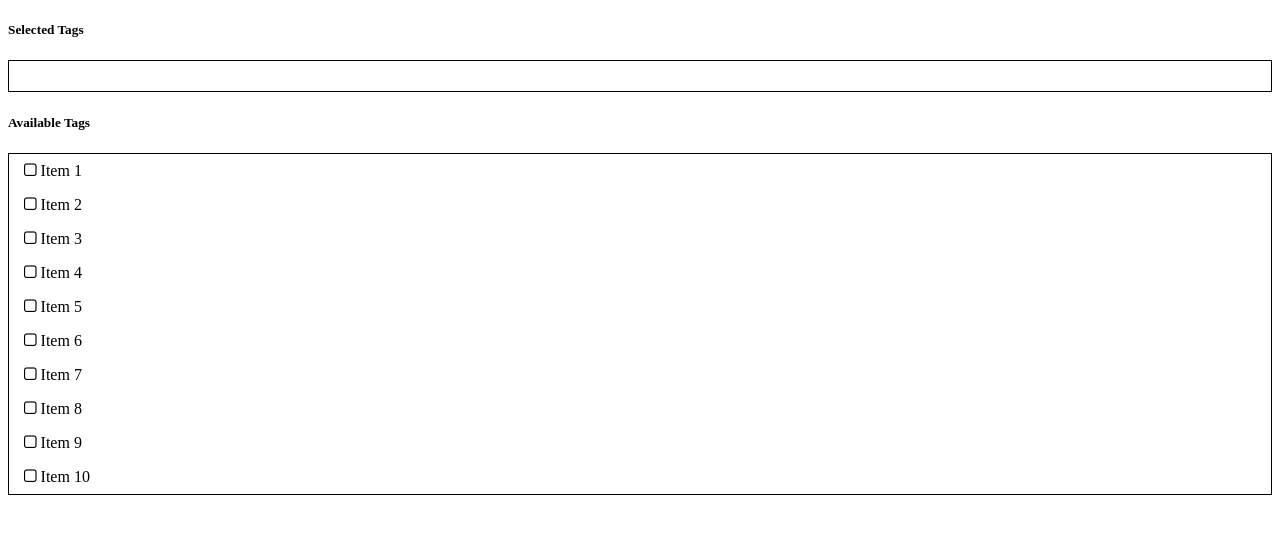
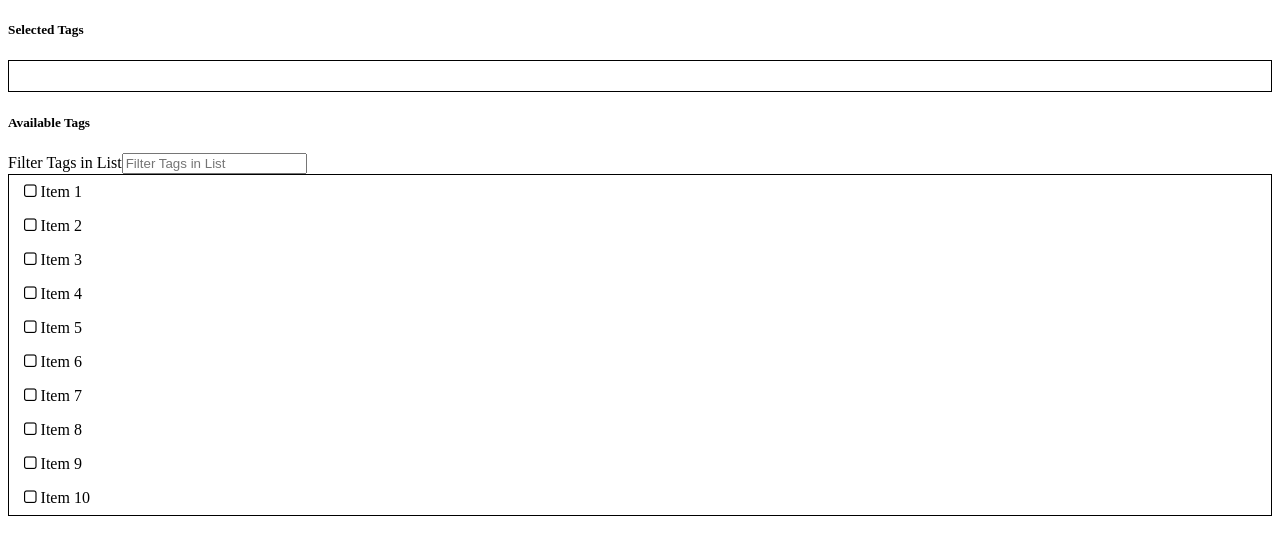
Before and after one commit to pjlamb12/angular-tag-select, an Angular app: page / in a window 1280 px wide. Shown: the top 542 px of the page. Built offline with nearby package versions, Linux system fonts and the light colour scheme.

Commit message:
Add the label and input for the tag filter, and fixed the filter pipe

```diff
--- a/src/app/tag-select/tag-filter.pipe.ts
+++ b/src/app/tag-select/tag-filter.pipe.ts
@@ -6,16 +6,8 @@ import { Tag } from './tag';
 })
 export class TagFilterPipe implements PipeTransform {
 
-  transform(tag: Tag, filterText: string): any {
-	const hasMatch: boolean =
-		tag.display.indexOf(filterText) > -1 ||
-		(
-			typeof tag.value === 'string' ?
-				tag.value.indexOf(filterText) > -1 :
-				tag.value === +(filterText)
-		);
-
-	return hasMatch;
+  transform(tags: Tag[], filterText: string): any {
+	  return tags.filter((tag: Tag) => tag.display.toLowerCase().indexOf(filterText) > -1 || (typeof tag.value === 'string' ? tag.value.toLowerCase().indexOf(filterText) > -1 : tag.value === +(filterText)));
   }
 
 }
--- a/src/app/tag-select/tag-select.module.ts
+++ b/src/app/tag-select/tag-select.module.ts
@@ -1,11 +1,13 @@
 import { NgModule } from '@angular/core';
 import { CommonModule } from '@angular/common';
+import { FormsModule } from '@angular/forms';
 import { TagSelectComponent } from './tag-select/tag-select.component';
 import { TagFilterPipe } from './tag-filter.pipe';
 
 @NgModule({
   imports: [
-    CommonModule
+	CommonModule,
+	FormsModule
   ],
   declarations: [TagSelectComponent, TagFilterPipe],
   exports: [TagSelectComponent]
--- a/src/app/tag-select/tag-select/tag-select.component.html
+++ b/src/app/tag-select/tag-select/tag-select.component.html
@@ -6,8 +6,12 @@
 	</li>
 </ul>
 <h5>Available {{ tagItemIdentiferPlural ? tagItemIdentiferPlural : 'Tags' }}</h5>
+<div class="filter-input">
+	<label for="filterTextInput">Filter Tags in List</label>
+	<input name="filterTextInput" type="text" placeholder="Filter Tags in List" [(ngModel)]="filterText">
+</div>
 <ul class="possible-tag-list">
-	<li *ngFor="let tag of possibleTags" (click)="toggleTag(tag)">
+	<li *ngFor="let tag of possibleTags | tagFilter:filterText" (click)="toggleTag(tag)">
 		<i class="{{ iconClasses.iconPrefix }}" [ngClass]="setIconNgClassName(tag)"></i>
 		{{ tag.display }}
 	</li>
--- a/src/app/tag-select/tag-select/tag-select.component.ts
+++ b/src/app/tag-select/tag-select/tag-select.component.ts
@@ -18,6 +18,7 @@ export class TagSelectComponent implements OnInit {
 	@Output() selectedTagsUpdated: EventEmitter<Tag[]> = new EventEmitter<Tag[]>();
 	public possibleTags: Tag[] = [];
 	public selectedTags: Tag[] = [];
+	public filterText: string = '';
 
 	constructor() { }
 
```
